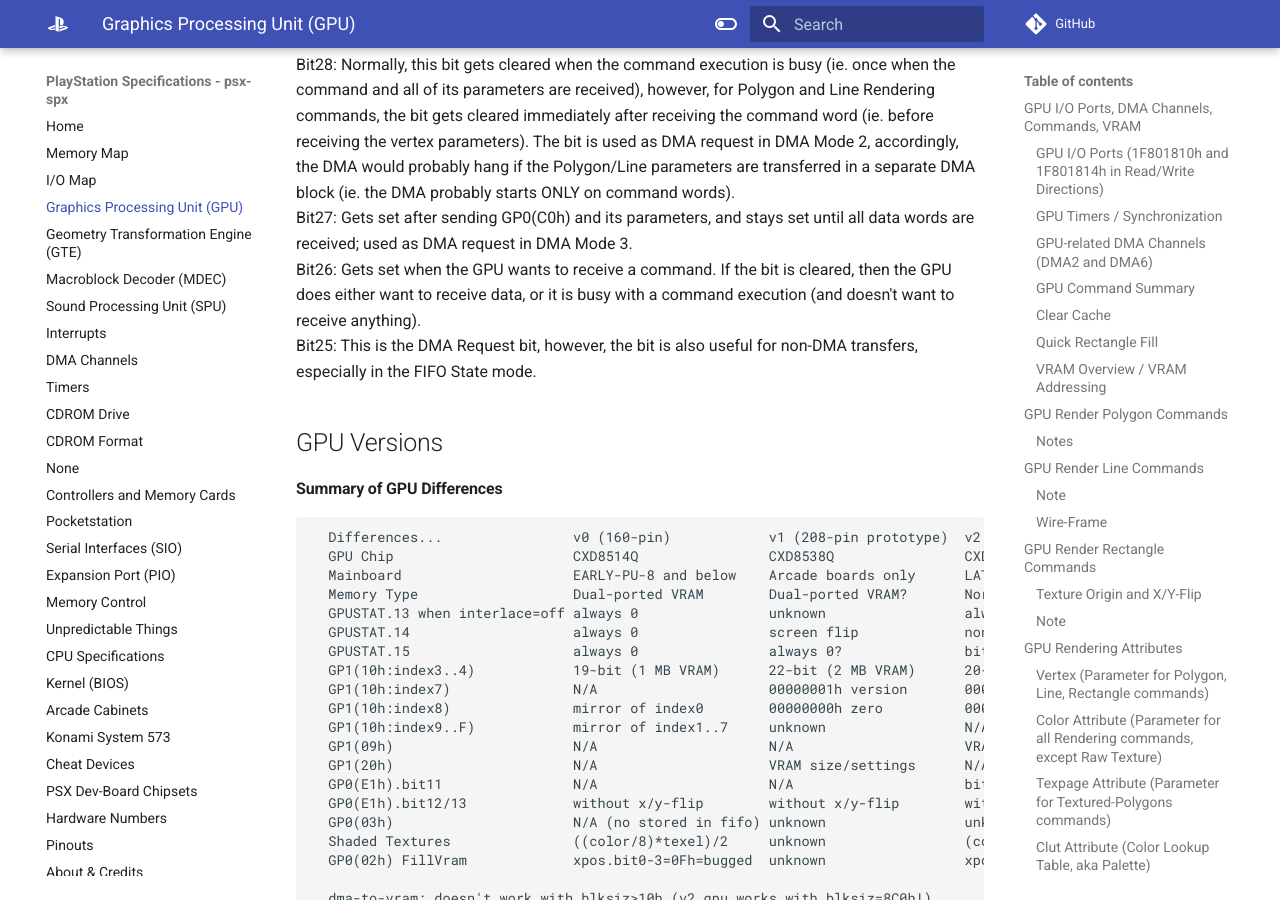
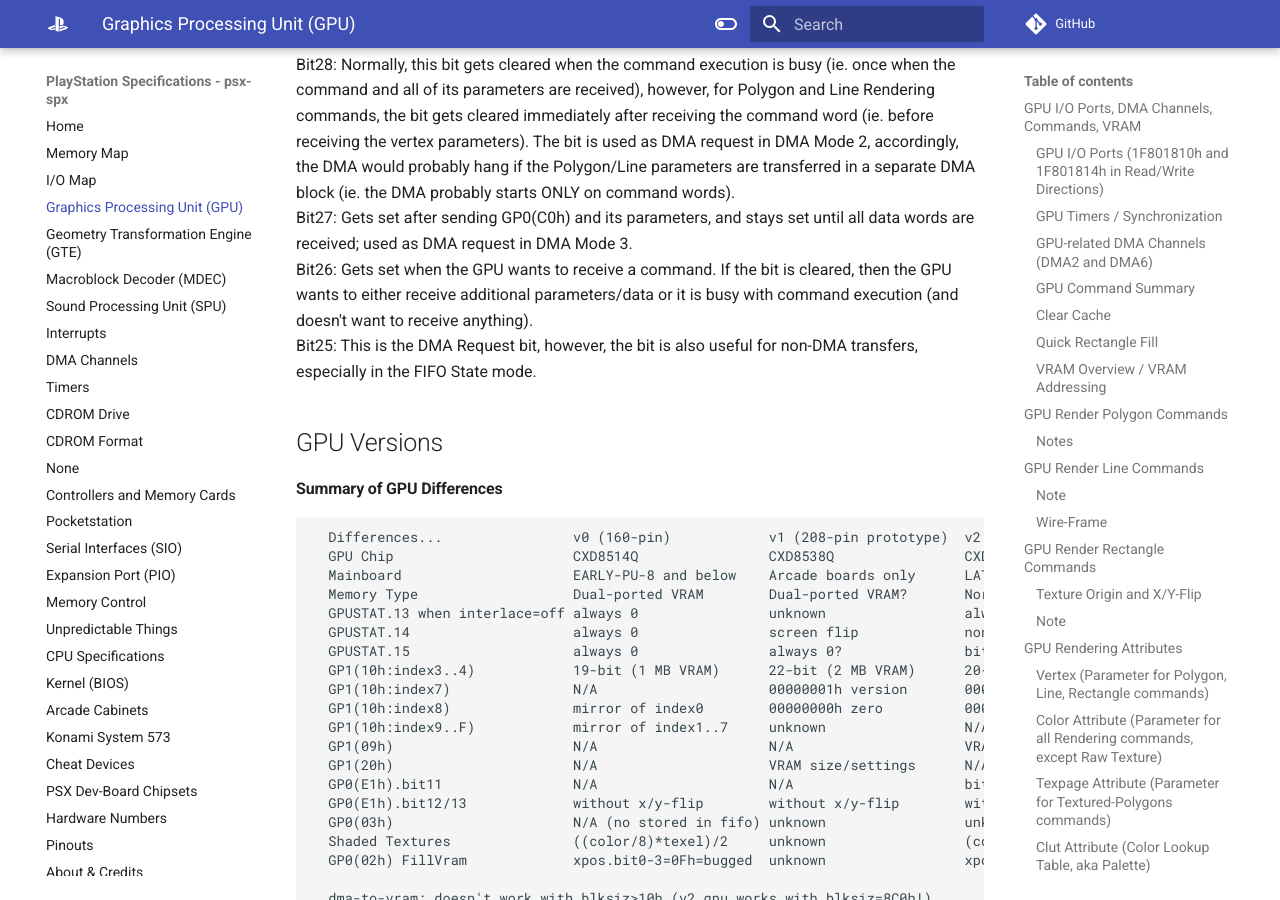
Before and after one commit to psx-spx/psx-spx.github.io, an MkDocs documentation site: the page built from docs/graphicsprocessingunitgpu.md, in a window 1280 px wide and 900 px high, scrolled down 19343 px. Built offline with MkDocs 1.6.1 and Material for MkDocs 9.7.7, drawn with Linux system fonts in a browser that asks for light colours; comment, search, counter and statistics services are not loaded.

Commit message:
Update graphicsprocessingunitgpu.md
Hi mom

```diff
--- a/docs/graphicsprocessingunitgpu.md
+++ b/docs/graphicsprocessingunitgpu.md
@@ -879,7 +879,7 @@
 Bit27: Gets set after sending GP0(C0h) and its parameters, and stays set until
 all data words are received; used as DMA request in DMA Mode 3.<br/>
 Bit26: Gets set when the GPU wants to receive a command. If the bit is cleared,
-then the GPU does either want to receive data, or it is busy with a command
+then the GPU wants to either receive additional parameters/data or it is busy with command
 execution (and doesn't want to receive anything).<br/>
 Bit25: This is the DMA Request bit, however, the bit is also useful for non-DMA
 transfers, especially in the FIFO State mode.<br/>
```
